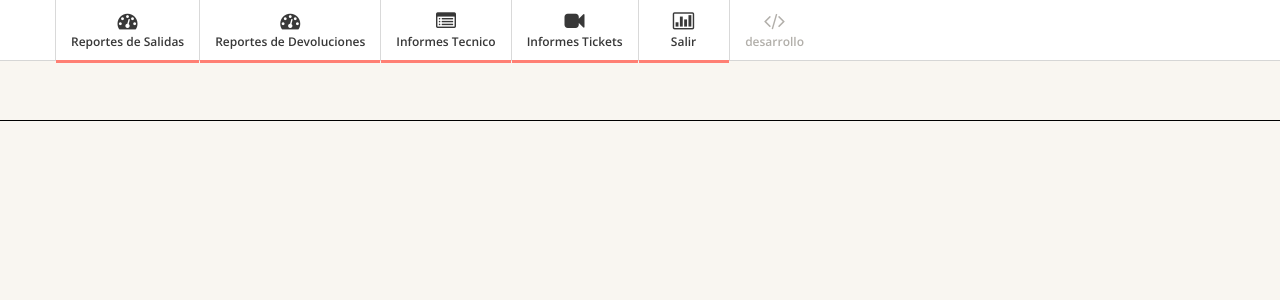
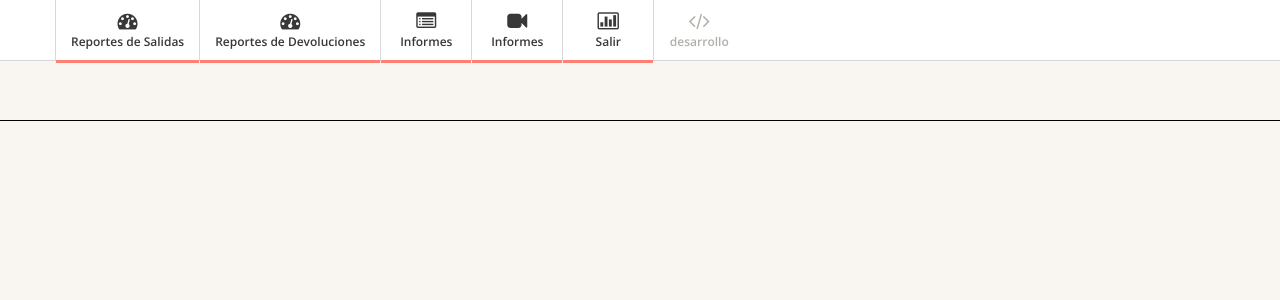
Before and after one commit to dcubides/CONTROLM2, a CodeIgniter app: the page made by CONTROLM/aplicacion/application/views/plantillas/front_end/header.php in a window 1280 px wide. Shown: the part 54-354 px from the top of the page. Run offline with CodeIgniter, Linux system fonts and the light colour scheme.

Commit message:
controlm

```diff
--- a/CONTROLM/aplicacion/application/views/plantillas/front_end/header.php
+++ b/CONTROLM/aplicacion/application/views/plantillas/front_end/header.php
@@ -59,8 +59,8 @@
       <ul class="mainnav">
         <li class="active"><a href="<?php echo site_url('salidas_bodega')?>"><i class="icon-dashboard"></i><span>Reportes de Salidas </span> </a> </li>
          <li class="active"><a href=""><i class="icon-dashboard"></i><span>Reportes de Devoluciones</span> </a> </li>
-        <li class="active"><a href='<?php echo site_url('productos/administra')?>'><i class="icon-list-alt"></i><span>Informes Tecnico</span> </a> </li>
-        <li class="active"><a href='<?php echo site_url('productos/resultados')?>'><i class="icon-facetime-video"></i><span>Informes Tickets</span> </a></li>
+        <li class="active"><a href='<?php echo site_url('productos/administra')?>'><i class="icon-list-alt"></i><span>Informes</span> </a> </li>
+        <li class="active"><a href='<?php echo site_url('productos/resultados')?>'><i class="icon-facetime-video"></i><span>Informes</span> </a></li>
         <li class="active"><a href="<?php echo base_url();?>index.php/home/salir"><i class="icon-bar-chart"></i><span>Salir</span> </a> </li>
         <li><a href="#"><i class="icon-code"></i><span>desarrollo</span> </a> </li>
 
```
Also changed, not shown: CONTROLM/aplicacion/application/controllers/reportes.php (added).
